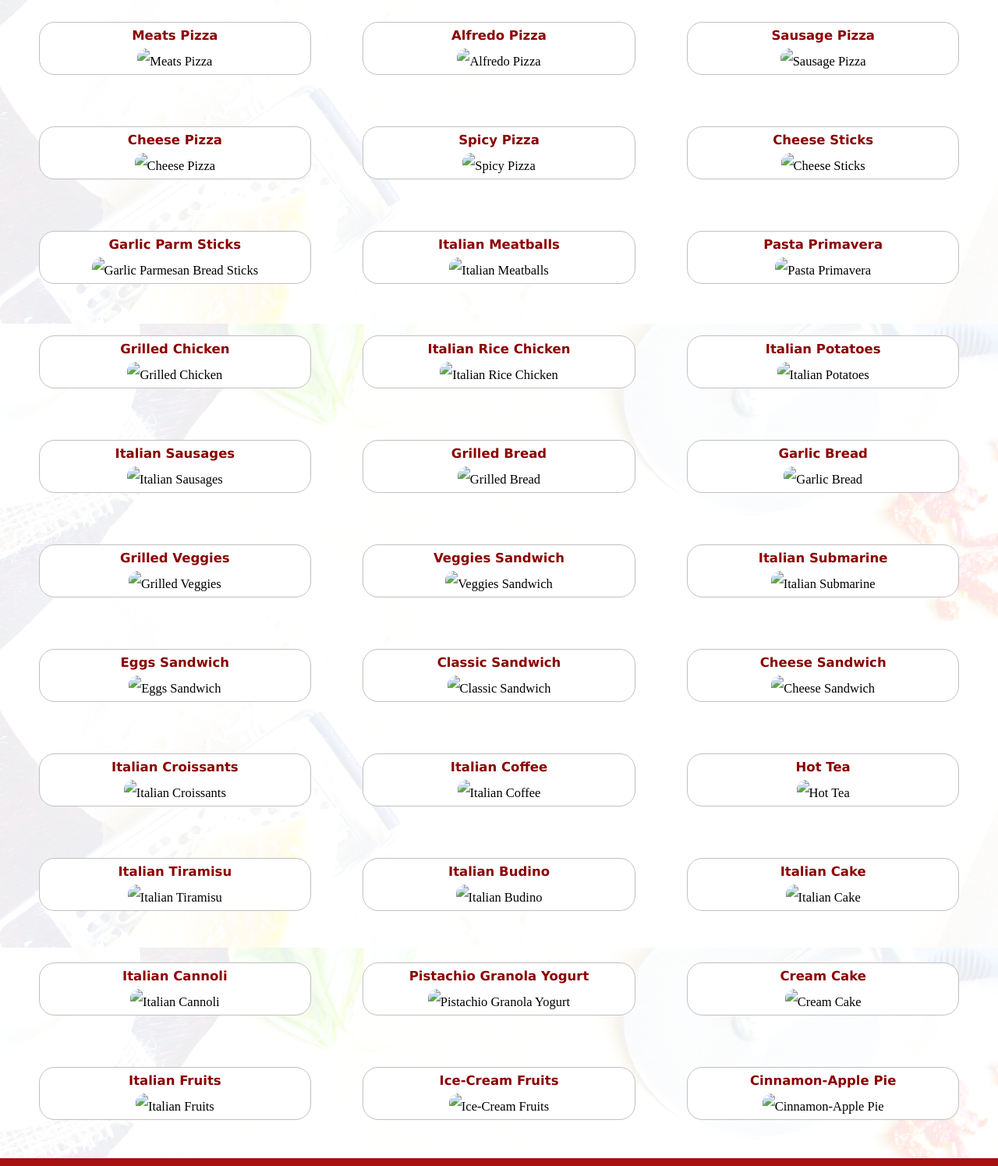
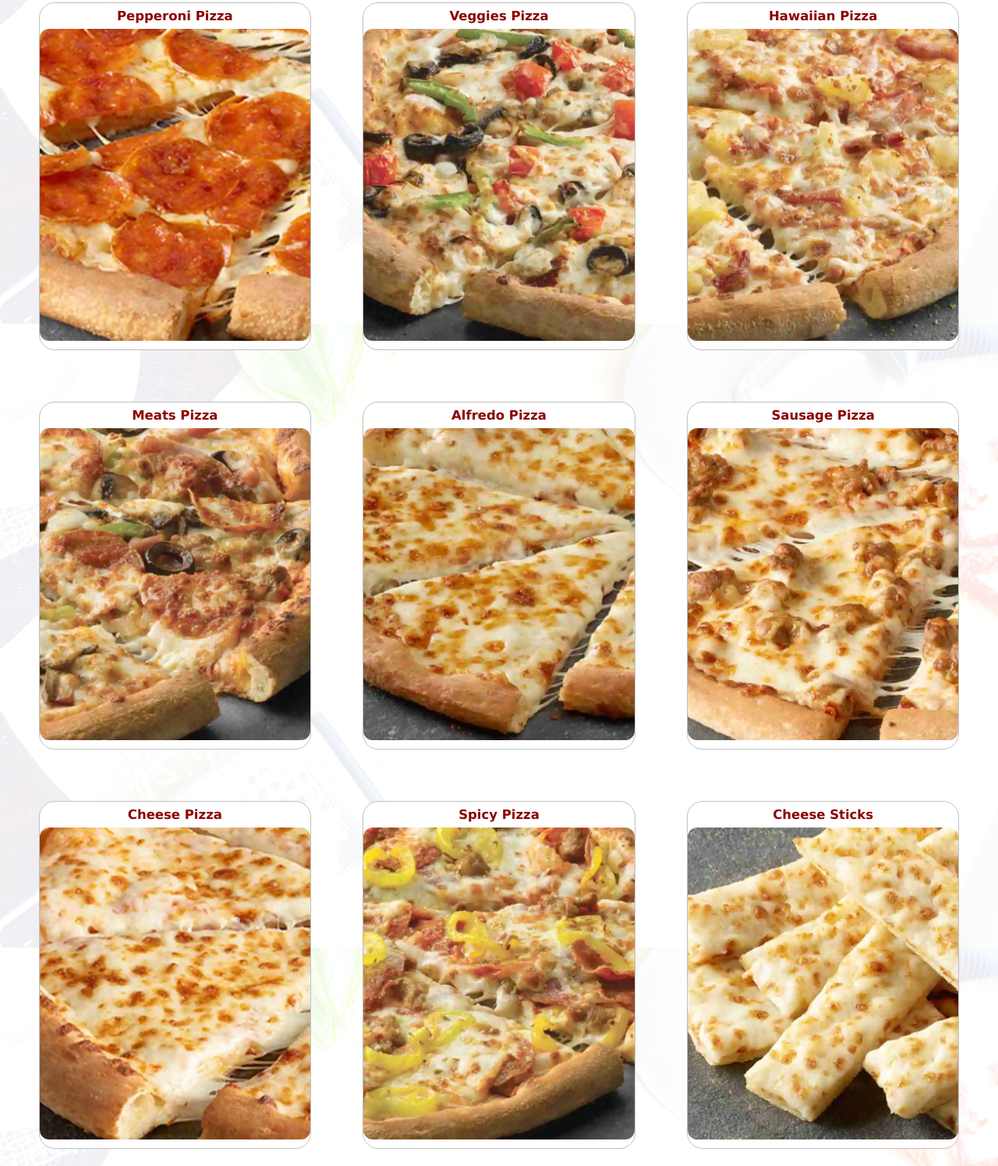
Before and after one commit to jmonagas/TheRealOkotoksPizzaProject, a plain HTML site: page pages/menu.html in a window 1280 px wide. Shown: the part 385-1880 px from the top of the page at 78% size. Drawn offline with nearby package versions, Linux system fonts and the light colour scheme; files that its build step writes are made by us from their sources; the site is published under a folder, as on GitHub Pages, so addresses that start at the root find nothing.

Commit message:
Completed review of each path to css, files, images, pages. All correct and working well

```diff
--- a/pages/menu.html
+++ b/pages/menu.html
@@ -3,7 +3,6 @@
 
 <head>
 
-    <link rel="stylesheet" type="text/css" href="style.css">
     <link rel="icon" type="image/png" href="https://icons.iconarchive.com/icons/sonya/swarm/128/Pizza-icon.png">
     <meta charset="UTF-8">
     <meta name="viewport" content="width=device-width, initial-scale=1.0">
@@ -21,7 +20,7 @@
 
     <title>Okotoks Pizza Menu</title>
 
-    <link rel="stylesheet" href="/css/style.css">
+    <link rel="stylesheet" href="../css/style.css">
 
 </head>
 
@@ -30,7 +29,7 @@
 <div id="header-grid">
 
     <div class="header-item">
-        <img class="header-image" src="/images/animated-logo.gif" alt="Okotoks Pizza Logo">
+        <img class="header-image" src="../images/animated-logo.gif" alt="Okotoks Pizza Logo">
     </div>
 
     <div class="mobile-Display">
@@ -63,217 +62,217 @@
 
     <div class="menu-item">
         <h4><a target="_blank" href="order.html">Pepperoni Pizza</a></h4>
-        <img class="menu-image" src="/images/pepperoni.webp" alt="Pepperoni Pizza">
+        <img class="menu-image" src="../images/pepperoni.webp" alt="Pepperoni Pizza">
         <p class="menu-description"><a target="_blank" href="order.html">Pepperoni is a variety of salami, made from a cured mixture of pork and beef seasoned with paprika or other chili pepper; typically soft, slightly smoky, and bright red in color; and thinly sliced.</a></p>
     </div>
 
     <div class="menu-item">
         <h4><a target="_blank" href="order.html">Veggies Pizza</a></h4>
-        <img class="menu-image" src="/images/veggies.webp" alt="Veggies Pizza">
+        <img class="menu-image" src="../images/veggies.webp" alt="Veggies Pizza">
         <p class="menu-description"><a target="_blank" href="order.html">The veggies pizza has roasted red peppers, spinach, onions, mushrooms, tomatoes, and black olives; topped with feta, provolone, and mozzarella; and sprinkled with garlic herb seasoning.</a></p>
     </div>
 
     <div class="menu-item">
         <h4><a target="_blank" href="order.html">Hawaiian Pizza</a></h4>
-        <img class="menu-image" src="/images/hawaiian.webp" alt="Hawaiian Pizza">
+        <img class="menu-image" src="../images/hawaiian.webp" alt="Hawaiian Pizza">
         <p class="menu-description"><a target="_blank" href="order.html">Hawaiian pizza, or pineapple pizza, is topped with pineapple, ham, tomato sauce and cheese. The fruit gets super juicy when is warmed up, thus it’s a lovely sweet foil to salty cured ham.</a></p>
     </div>
 
     <div class="menu-item">
         <h4><a target="_blank" href="order.html">Meats Pizza</a></h4>
-        <img class="menu-image" src="/images/meats.webp" alt="Meats Pizza">
+        <img class="menu-image" src="../images/meats.webp" alt="Meats Pizza">
         <p class="menu-description"><a target="_blank" href="order.html">Meats pizza, or a meat lover’s affair, comes topped with pepperoni, sliced ham, seasoned ground beef, Italian sausage, and bacon with real mozzarella cheese and provolone.</a></p>
     </div>
 
     <div class="menu-item">
         <h4><a target="_blank" href="order.html">Alfredo Pizza</a></h4>
-        <img class="menu-image" src="/images/alfredo.webp" alt="Alfredo Pizza">
+        <img class="menu-image" src="../images/alfredo.webp" alt="Alfredo Pizza">
         <p class="menu-description"><a target="_blank" href="order.html">Creamy Alfredo sauce pizza comes topped with spinach, feta cheese, and olives. It is very tasty as the garlic and Parmesan mix added on the sauce really enhances the flavor of bacon and salami.</a></p>
     </div>
 
     <div class="menu-item">
         <h4><a target="_blank" href="order.html">Sausage Pizza</a></h4>
-        <img class="menu-image" src="/images/sausage.webp" alt="Sausage Pizza">
+        <img class="menu-image" src="../images/sausage.webp" alt="Sausage Pizza">
         <p class="menu-description"><a target="_blank" href="order.html">Italian sausage is a pork sausage; usually sweet and pleasant, it is primarily flavored with fennel and garlic, but contains other spices with a shake of chili pepper and paprika; topped with real mozzarella.</a></p>
     </div>
 
     <div class="menu-item">
         <h4><a target="_blank" href="order.html">Cheese Pizza</a></h4>
-        <img class="menu-image" src="/images/cheese.webp" alt="Cheese Pizza">
+        <img class="menu-image" src="../images/cheese.webp" alt="Cheese Pizza">
         <p class="menu-description"><a target="_blank" href="order.html">The cheese pizza is a cherished and delicious dish of Italian origin consisting of a round, flattened base of leavened wheat-based dough topped with real mozzarella cheese, provolone, tomatoes and olives.</a></p>
     </div>
 
     <div class="menu-item">
         <h4><a target="_blank" href="order.html">Spicy Pizza</a></h4>
-        <img class="menu-image" src="/images/spicy.webp" alt="Spicy Pizza">
+        <img class="menu-image" src="../images/spicy.webp" alt="Spicy Pizza">
         <p class="menu-description"><a target="_blank" href="order.html">Our spicy pizza displays mushrooms marinated with chili pepper, sliced pepperoni and ham, mozzarella cheese, sliced jalapenos and olives, on a crispy crust drizzled with extra virgin olive oil.</a></p>
     </div>
 
     <div class="menu-item">
         <h4><a target="_blank" href="order.html">Cheese Sticks</a></h4>
-        <img class="menu-image" src="/images/cheese-sticks.webp" alt="Cheese Sticks">
+        <img class="menu-image" src="../images/cheese-sticks.webp" alt="Cheese Sticks">
         <p class="menu-description"><a target="_blank" href="order.html">Cheese sticks are elongated pieces of battered or breaded mozzarella, usually served as a snack or appetizer with tomato paste or ketchup, buttermilk or marinara sauce.</a></p>
     </div>
 
     <div class="menu-item">
         <h4><a target="_blank" href="order.html">Garlic Parm Sticks</a></h4>
-        <img class="menu-image" src="/images/garlic-parm-breadsticks.webp" alt="Garlic Parmesan Bread Sticks">
+        <img class="menu-image" src="../images/garlic-parm-breadsticks.webp" alt="Garlic Parmesan Bread Sticks">
         <p class="menu-description"><a target="_blank" href="order.html">Garlic parmesan breadsticks are a side dish, loaded with flavor and served with warm marinara. This magical blend of seasoning and herbs brings our delicious pizza dough to life.</a></p>
     </div>
 
     <div class="menu-item">
         <h4><a target="_blank" href="order.html">Italian Meatballs</a></h4>
-        <img class="menu-image" src="/images/italian-meatballs.jpg" alt="Italian Meatballs">
+        <img class="menu-image" src="../images/italian-meatballs.jpg" alt="Italian Meatballs">
         <p class="menu-description"><a target="_blank" href="order.html">Italian meatballs are made of beef and pork together with onions, bread crumb mixture, eggs, parsley, garlic, salt, black pepper, red pepper flakes, Italian herb seasoning, and parmesan cheese.</a></p>
     </div>
 
     <div class="menu-item">
         <h4><a target="_blank" href="order.html">Pasta Primavera</a></h4>
-        <img class="menu-image" src="/images/pasta-primavera.jpg" alt="Pasta Primavera">
+        <img class="menu-image" src="../images/pasta-primavera.jpg" alt="Pasta Primavera">
         <p class="menu-description"><a target="_blank" href="order.html">Pasta primavera is made with glorious pasta, fresh and roasted vegetables, and served with parmesan. It delivers all the flavors of spring produce wrapped up in a light butter garlic sauce.</a></p>
     </div>
 
     <div class="menu-item">
         <h4><a target="_blank" href="order.html">Grilled Chicken</a></h4>
-        <img class="menu-image" src="/images/grilled-chicken.png" alt="Grilled Chicken">
+        <img class="menu-image" src="../images/grilled-chicken.png" alt="Grilled Chicken">
         <p class="menu-description"><a target="_blank" href="order.html">Our succulent Italian grilled chicken is a delicious meal combined with our Italian salad of fresh tomatoes, basil, balsamic vinegar and a splash of orange juice and olive oil.</a></p>
     </div>
 
     <div class="menu-item">
         <h4><a target="_blank" href="order.html">Italian Rice Chicken</a></h4>
-        <img class="menu-image" src="/images/italian-rice-chicken.jpeg" alt="Italian Rice Chicken">
+        <img class="menu-image" src="../images/italian-rice-chicken.jpeg" alt="Italian Rice Chicken">
         <p class="menu-description"><a target="_blank" href="order.html">Our Italian rice and chicken is a nutritious meal that is packed with flavors when served with roasted asparagus and sun-dried tomatoes, red capsicum or bell pepper, sprinkled with cheese and parsley.</a></p>
     </div>
 
     <div class="menu-item">
         <h4><a target="_blank" href="order.html">Italian Potatoes</a></h4>
-        <img class="menu-image" src="/images/italian-potatoes.jpg" alt="Italian Potatoes">
+        <img class="menu-image" src="../images/italian-potatoes.jpg" alt="Italian Potatoes">
         <p class="menu-description"><a target="_blank" href="order.html">Italian oven-roasted golden potatoes go with any meat or fish or seafood. Authentic and classic, they are buttery with Italian seasoning, garlic, paprika and parmesan cheese.</a></p>
     </div>
 
     <div class="menu-item">
         <h4><a target="_blank" href="order.html">Italian Sausages</a></h4>
-        <img class="menu-image" src="/images/italian-sausages.jpg" alt="Italian Sausages">
+        <img class="menu-image" src="../images/italian-sausages.jpg" alt="Italian Sausages">
         <p class="menu-description"><a target="_blank" href="order.html">Whether you prefer it sweet or spicy, Italian sausage is versatile and can be eaten in many different ways. Often seasoned with fennel as the primary seasoning, they are made of pork and beef.</a></p>
     </div>
 
     <div class="menu-item">
         <h4><a target="_blank" href="order.html">Grilled Bread</a></h4>
-        <img class="menu-image" src="/images/grilled-bread.jpg" alt="Grilled Bread">
+        <img class="menu-image" src="../images/grilled-bread.jpg" alt="Grilled Bread">
         <p class="menu-description"><a target="_blank" href="order.html">Grilled garlic parmesan bread is placed on a hot cast iron grill pan until toasted, gently rubbed with smashed garlic and butter or olive oil, and sprinkled with a pinch of salt, pepper and parmesan.</a></p>
     </div>
 
     <div class="menu-item">
         <h4><a target="_blank" href="order.html">Garlic Bread</a></h4>
-        <img class="menu-image" src="/images/garlic-bread.jpg" alt="Garlic Bread">
+        <img class="menu-image" src="../images/garlic-bread.jpg" alt="Garlic Bread">
         <p class="menu-description"><a target="_blank" href="order.html">Garlic bread is made of sliced bread, combined with butter, parmesan cheese, garlic powder, parsley, pepper and salt; then wrapped and sealed tightly with foil, cooked until fluffy.</a></p>
     </div>
 
     <div class="menu-item">
         <h4><a target="_blank" href="order.html">Grilled Veggies</a></h4>
-        <img class="menu-image" src="/images/grilled-veggies.jpg" alt="Grilled Veggies">
+        <img class="menu-image" src="../images/grilled-veggies.jpg" alt="Grilled Veggies">
         <p class="menu-description"><a target="_blank" href="order.html">Italian grilled vegetables consist of marinated zucchini, yellow squash, asparagus, mushrooms, onions, and peppers cooked on the grill and finished with grated parmesan cheese.</a></p>
     </div>
 
     <div class="menu-item">
         <h4><a target="_blank" href="order.html">Veggies Sandwich</a></h4>
-        <img class="menu-image" src="/images/veggie-sandwich.jpg" alt="Veggies Sandwich">
+        <img class="menu-image" src="../images/veggie-sandwich.jpg" alt="Veggies Sandwich">
         <p class="menu-description"><a target="_blank" href="order.html">A healthy choice that is a sandwich lover's dream, and will help people who are having a hard time eating all their garden fresh veggies; easily available as vegan or gluten-free first choice.</a></p>
     </div>
 
     <div class="menu-item">
         <h4><a target="_blank" href="order.html">Italian Submarine</a></h4>
-        <img class="menu-image" src="/images/italian-sub.jpg" alt="Italian Submarine">
+        <img class="menu-image" src="../images/italian-sub.jpg" alt="Italian Submarine">
         <p class="menu-description"><a target="_blank" href="order.html">This Italian sub is prepared using a bread roll stuffed with salami, mortadella, capicola, ham, provolone, tomato, onion, sour pickle, green bell pepper, olives, olive oil, salt and black pepper.</a></p>
     </div>
 
     <div class="menu-item">
         <h4><a target="_blank" href="order.html">Eggs Sandwich</a></h4>
-        <img class="menu-image" src="/images/egg-sandwich.jpg" alt="Eggs Sandwich">
+        <img class="menu-image" src="../images/egg-sandwich.jpg" alt="Eggs Sandwich">
         <p class="menu-description"><a target="_blank" href="order.html">Our eggs sandwich is prepared with boiled eggs as the main filling, together with tomatoes, onions, olives, lettuce, green onion, mayonnaise, lemon juice, mustard, salt and pepper.</a></p>
     </div>
 
     <div class="menu-item">
         <h4><a target="_blank" href="order.html">Classic Sandwich</a></h4>
-        <img class="menu-image" src="/images/classic-sandwich.jpg" alt="Classic Sandwich">
+        <img class="menu-image" src="../images/classic-sandwich.jpg" alt="Classic Sandwich">
         <p class="menu-description"><a target="_blank" href="order.html">A classic sandwich of tender and silky bread that is toasted and stuffed with sliced ham, cheese, lettuce, tomato, onions, pickles, cucumbers, and mayonnaise. It is often cut into halves.</a></p>
     </div>
 
     <div class="menu-item">
         <h4><a target="_blank" href="order.html">Cheese Sandwich</a></h4>
-        <img class="menu-image" src="/images/cheese-sandwich.jpg" alt="Cheese Sandwich">
+        <img class="menu-image" src="../images/cheese-sandwich.jpg" alt="Cheese Sandwich">
         <p class="menu-description"><a target="_blank" href="order.html">Our cheese sandwich is made with one or more varieties of cheese on any sort of bread that is toasted, together with spreads such as butter, mayonnaise, cream cheese.</a></p>
     </div>
 
     <div class="menu-item">
         <h4><a target="_blank" href="order.html">Italian Croissants</a></h4>
-        <img class="menu-image" src="/images/italian-croissants.jpg" alt="Italian Croissants">
+        <img class="menu-image" src="../images/italian-croissants.jpg" alt="Italian Croissants">
         <p class="menu-description"><a target="_blank" href="order.html">Our Italian version of the croissant is mouth-watering, with their shiny surface, not too sweet nor too buttery. Freshly baked in-house, it is usually served with Italian coffee or hot tea.</a></p>
     </div>
 
     <div class="menu-item">
         <h4><a target="_blank" href="order.html">Italian Coffee</a></h4>
-        <img class="menu-image" src="/images/italian-coffee.webp" alt="Italian Coffee">
+        <img class="menu-image" src="../images/italian-coffee.webp" alt="Italian Coffee">
         <p class="menu-description"><a target="_blank" href="order.html">Coffee has developed its own world and culture in Italy. In fact, Italians pretty much invented the way the rest of the world confects, serves and drinks coffee with a rich and intense flavor.</a></p>
     </div>
 
     <div class="menu-item">
         <h4><a target="_blank" href="order.html">Hot Tea</a></h4>
-        <img class="menu-image" src="/images/hot-tea.jpg" alt="Hot Tea">
+        <img class="menu-image" src="../images/hot-tea.jpg" alt="Hot Tea">
         <p class="menu-description"><a target="_blank" href="order.html">Tea is an aromatic beverage commonly prepared by pouring hot or boiling water over cured or fresh leaves. It has been scientifically confirmed that hot tea improves your digestion.</a></p>
     </div>
 
     <div class="menu-item">
         <h4><a target="_blank" href="order.html">Italian Tiramisu</a></h4>
-        <img class="menu-image" src="/images/tiramisu(1).jpg" alt="Italian Tiramisu">
+        <img class="menu-image" src="../images/tiramisu(1).jpg" alt="Italian Tiramisu">
         <p class="menu-description"><a target="_blank" href="order.html">Tiramisu is a coffee-flavored Italian dessert. It is made of ladyfingers dipped in coffee, layered with a whipped mixture of eggs, sugar and mascarpone cheese, spiced with cocoa.</a></p>
     </div>
 
     <div class="menu-item">
         <h4><a target="_blank" href="order.html">Italian Budino</a></h4>
-        <img class="menu-image" src="/images/budino.jpg" alt="Italian Budino">
+        <img class="menu-image" src="../images/budino.jpg" alt="Italian Budino">
         <p class="menu-description"><a target="_blank" href="order.html">Budino is a sweet Italian dessert, usually rich and creamy like a custard or pudding, made with butter, brown sugar, heavy cream, egg yolks, and vanilla.</a></p>
     </div>
 
     <div class="menu-item">
         <h4><a target="_blank" href="order.html">Italian Cake</a></h4>
-        <img class="menu-image" src="/images/italian-cake.jpg" alt="Italian Cake">
+        <img class="menu-image" src="../images/italian-cake.jpg" alt="Italian Cake">
         <p class="menu-description"><a target="_blank" href="order.html">Italian fruit cake is a dessert made with abundant nuts, candied orange peel, dried fruits and aromatic spices; usually served with coffee or tea, it makes the day of children and adults.</a></p>
     </div>
 
     <div class="menu-item">
         <h4><a target="_blank" href="order.html">Italian Cannoli</a></h4>
-        <img class="menu-image" src="/images/cannoli.jpg" alt="Italian Cannoli">
+        <img class="menu-image" src="../images/cannoli.jpg" alt="Italian Cannoli">
         <p class="menu-description"><a target="_blank" href="order.html">Cannoli is an Italian dessert made of pastry dough, shaped into a cone and then fried. The creamy and sweet filling is made from ricotta or mascarpone cheese, sprinkled with chocolate chips.</a></p>
     </div>
 
     <div class="menu-item">
         <h4><a target="_blank" href="order.html">Pistachio Granola Yogurt</a></h4>
-        <img class="menu-image" src="/images/pistachio-granola-yougurt.jpg" alt="Pistachio Granola Yogurt">
+        <img class="menu-image" src="../images/pistachio-granola-yougurt.jpg" alt="Pistachio Granola Yogurt">
         <p class="menu-description"><a target="_blank" href="order.html">Inspired by the classic baklava, this just sweet enough granola also makes a filling, protein and fiber rich snack, tossed with salted pistachios and dried apricots.</a></p>
     </div>
 
     <div class="menu-item">
         <h4><a target="_blank" href="order.html">Cream Cake</a></h4>
-        <img class="menu-image" src="/images/cream-cake.png" alt="Cream Cake">
+        <img class="menu-image" src="../images/cream-cake.png" alt="Cream Cake">
         <p class="menu-description"><a target="_blank" href="order.html">Our Italian cream cake has three layers of moist cake filled with shredded coconut and toasted pecans; filled and frosted with whipped cream and a cheese topping for a lovely and classic cake.</a></p>
     </div>
 
     <div class="menu-item">
         <h4><a target="_blank" href="order.html">Italian Fruits</a></h4>
-        <img class="menu-image" src="/images/italian-fruits.jpg" alt="Italian Fruits">
+        <img class="menu-image" src="../images/italian-fruits.jpg" alt="Italian Fruits">
         <p class="menu-description"><a target="_blank" href="order.html">Our Italian fresh fruit salad is made with your favorite variety of fruit, and served in a bowl that is perfect for breakfast, lunch and dinner. It can be enriched with honey and lemon juice.</a></p>
     </div>
 
     <div class="menu-item">
         <h4><a target="_blank" href="order.html">Ice-Cream Fruits</a></h4>
-        <img class="menu-image" src="/images/ice-cream-fruits.jpg" alt="Ice-Cream Fruits">
+        <img class="menu-image" src="../images/ice-cream-fruits.jpg" alt="Ice-Cream Fruits">
         <p class="menu-description"><a target="_blank" href="order.html">Our Italian ice-cream and fruits is made with your favorite variety of ice-cream and fruits, and served in a bowl that is perfect for breakfast, lunch and dinner. It can be enriched with vanilla and cream.</a></p>
     </div>
 
     <div class="menu-item">
         <h4><a target="_blank" href="order.html">Cinnamon-Apple Pie</a></h4>
-        <img class="menu-image" src="/images/cinnamon-apple-pie.webp" alt="Cinnamon-Apple Pie">
+        <img class="menu-image" src="../images/cinnamon-apple-pie.webp" alt="Cinnamon-Apple Pie">
         <p class="menu-description"><a target="_blank" href="order.html">Our cinnamon-apple pie is flavored with white and brown sugar, loads of cinnamon and maple syrup; its crust is golden brown and the pie filling bubbles through the lattice.</a></p>
     </div>
 
@@ -283,7 +282,7 @@
 
 <div class="footer-item">
     <ul>
-        <li><a target="_blank" href="/files/Okotoks_Pizza_Menu.pdf">Download a Free PDF Copy of Our Menu</a></li>
+        <li><a target="_blank" href="../files/Okotoks_Pizza_Menu.pdf">Download a Free PDF Copy of Our Menu</a></li>
         <li><a href="#">All Rights Reserved by Okotoks Pizza Inc</a></li>
         <li><a target="_blank" href="https://www.google.com/maps/place/14+McRae+St,+Okotoks,+AB+T1S+1J5/@50.725631,-113.9760637,17z/data=!3m1!4b1!4m5!3m4!1s0x537199ccb5b12abf:0xe0ba074ea22c8358!8m2!3d50.725631!4d-113.973875">14 Main St. Okotoks, AB T1S-1J5 Canada</a></li>
         <li><a target="_blank" href="order.html">Telephone: 403 403 4034</a></li>
```
Also changed, not shown: pages/contact.html (+5 -6 lines), pages/index.html (+8 -9 lines), pages/order.html (+8 -9 lines).
